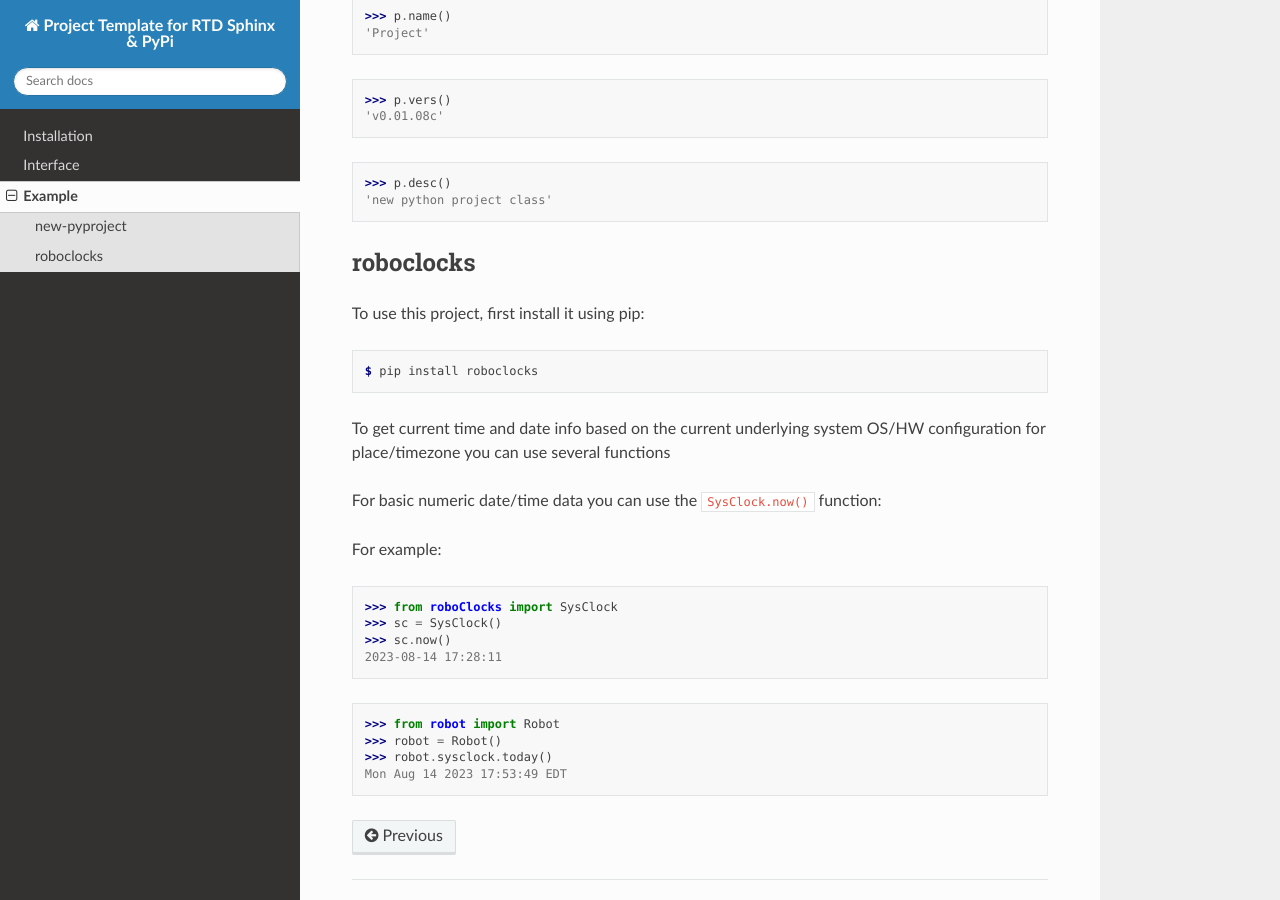
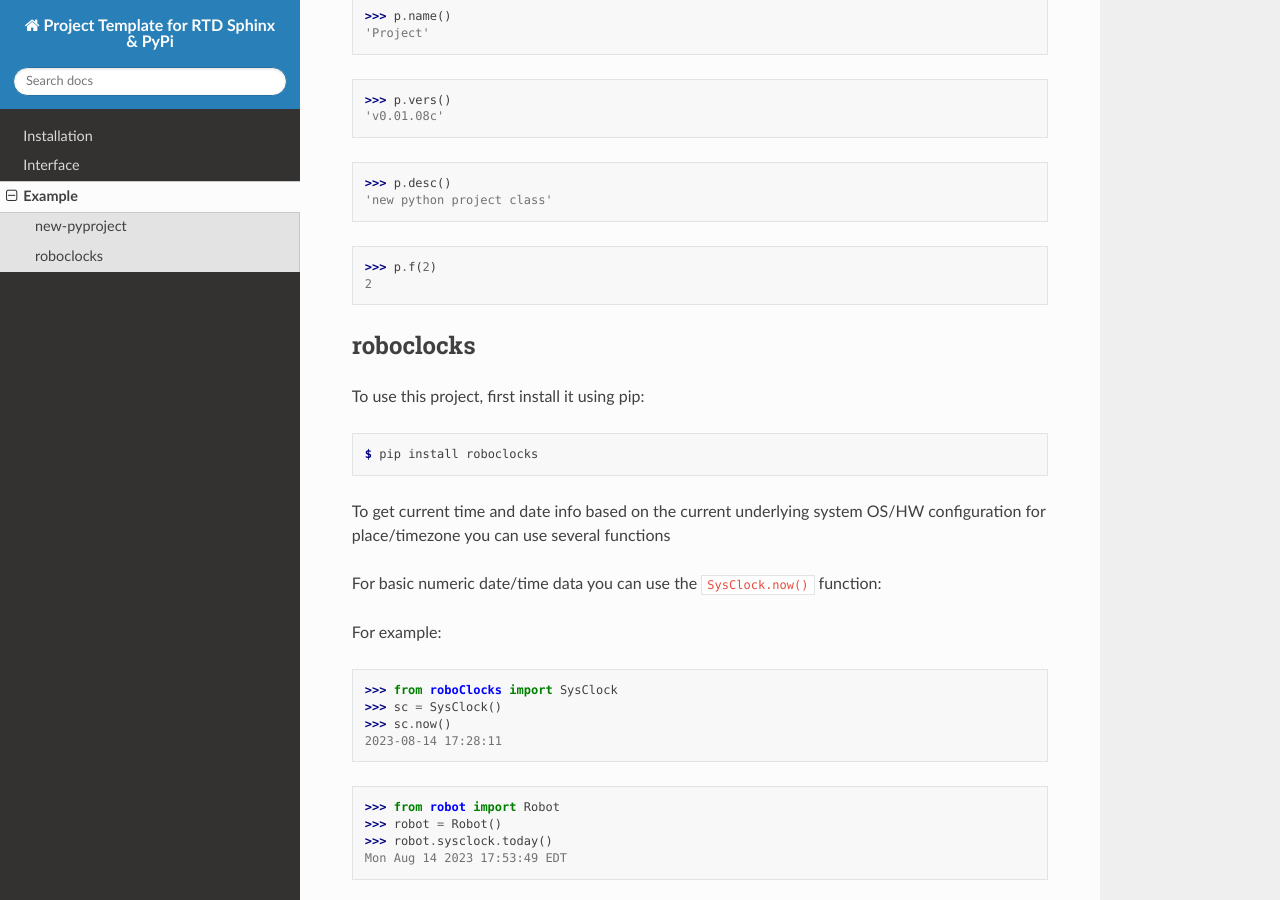
Before and after one commit to mkner/robo-pid, a Sphinx documentation site: the page built from docs/examples.rst, in a window 1280 px wide and 900 px high, scrolled down 584 px. Built offline with Sphinx 7.4.7 and the Read the Docs theme 2.0.0, drawn with Linux system fonts in a browser that asks for light colours.

Commit message:
Update examples.rst

```diff
--- a/docs/examples.rst
+++ b/docs/examples.rst
@@ -26,6 +26,9 @@
 
 >>> p.desc()
 'new python project class'
+
+>>> p.f(2)
+2
 
 
 
```
